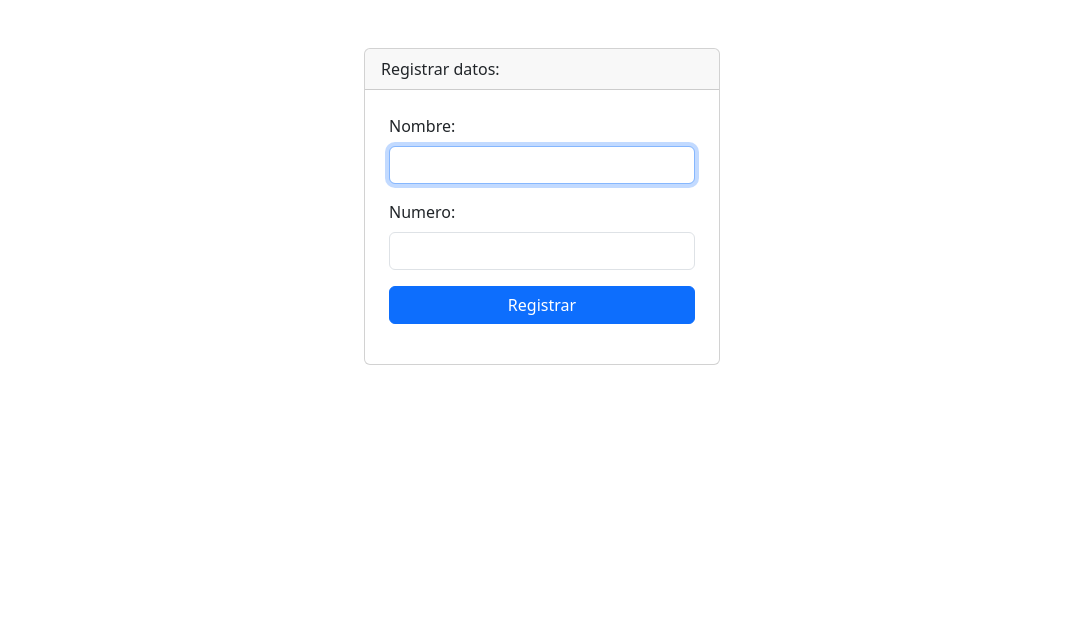
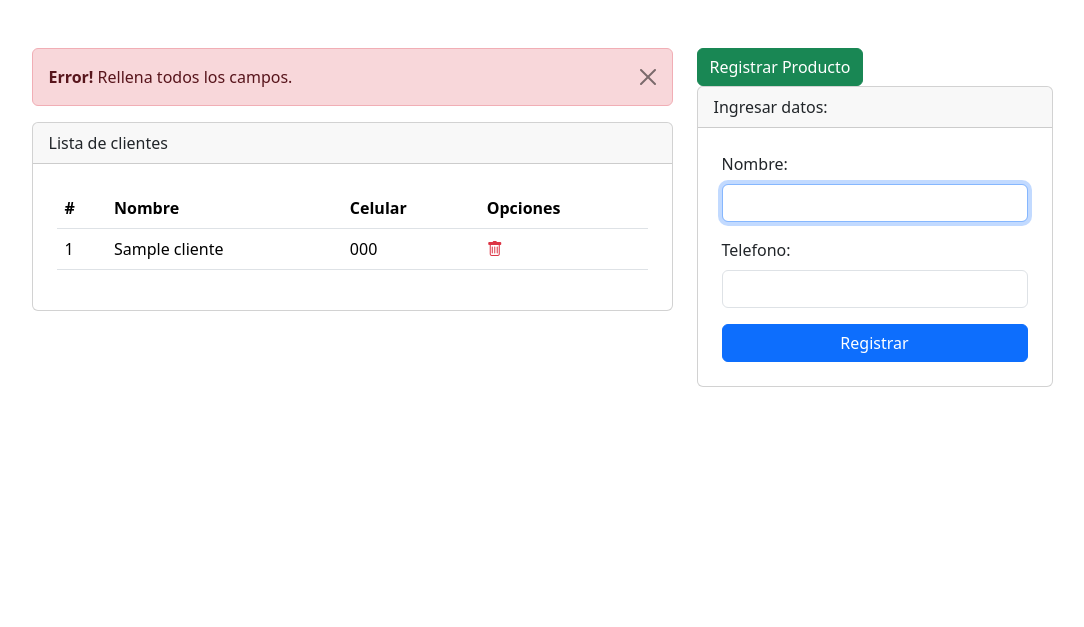
Before and after one commit to LinGuzman/Lab07, a PHP site: page /registrarNumeroC.php?mensaje=falta in a window 1280 px wide. Shown: the part 49-676 px from the top of the page, without its empty margins (98-1182 px from the left). Run offline with PHP 8.4, Linux system fonts and the light colour scheme; tables that the repository leaves empty or names only in its code hold one stand-in row (values such as "Sample post").

Commit message:
tarea terminada

```diff
--- a/Tarea/index.php
+++ b/Tarea/index.php
@@ -41,6 +41,7 @@
 ?>
 
 <div class="container mt-5">
+
     <div class="row justify-content-center">
         <div class="col-md-7">
             <?php
@@ -134,7 +135,7 @@
                                 <td><?php echo $dato->precio; ?></td>
                                 <td><?php echo $dato->stock; ?></td>
                                 <td><?php echo $dato->fecha_ingreso; ?></td>
-                                <td><a class="text-primary" href="agregarPromocion.php?codigo=<?php echo $dato->id; ?>"><i class="bi bi-cursor"></i></a></td>
+                                <td><a href="listaC.php?codigo=<?php echo $dato->id; ?>"><i class="bi bi-cursor"></i></a></td>
                                 <td><a class="text-success" href="editar.php?codigo=<?php echo $dato->id; ?>"><i class="bi bi-pencil-square"></i></a></td>
                                 <td><a onclick="return confirm('Estas seguro de eliminar?');" class="text-danger" href="eliminar.php?codigo=<?php echo $dato->id; ?>"><i class="bi bi-trash"></i></a></td>
                             </tr>
@@ -152,6 +153,7 @@
         </div>
         </section>
         <div class="col-md-4">
+        <a href="registrarNumeroC.php"><input type="submit" class="btn btn-success" value="Registrar Cliente" ></a>
             <div class="card">
                 <div class="card-header">
                     Ingresar datos:
--- a/Tarea/registrarNumeroC.php
+++ b/Tarea/registrarNumeroC.php
@@ -1,23 +1,132 @@
-<html>
 <?php include 'template/header.php' ?>
+
+<?php
+    include_once "model/conexion.php";
+    $sentencia = $bd -> query("select * from clientes");
+    $cliente = $sentencia->fetchAll(PDO::FETCH_OBJ);
+    //print_r($cliente);
+?>
 
 <div class="container mt-5">
     <div class="row justify-content-center">
-        <div class="col-md-4">
+        <div class="col-md-7">
+            <!-- inicio alerta -->
+            <?php
+                if(isset($_GET['mensaje']) and $_GET['mensaje'] == 'falta'){
+            ?>
+            <div class="alert alert-danger alert-dismissible fade show" role="alert">
+            <strong>Error!</strong> Rellena todos los campos.
+            <button type="button" class="btn-close" data-bs-dismiss="alert" aria-label="Close"></button>
+            </div>
+            <?php
+                }
+            ?>
+
+
+            <?php
+                if(isset($_GET['mensaje']) and $_GET['mensaje'] == 'registrado'){
+            ?>
+            <div class="alert alert-success alert-dismissible fade show" role="alert">
+            <strong>Registrado!</strong> Se agregaron los datos.
+            <button type="button" class="btn-close" data-bs-dismiss="alert" aria-label="Close"></button>
+            </div>
+            <?php
+                }
+            ?>
+
+
+
+            <?php
+                if(isset($_GET['mensaje']) and $_GET['mensaje'] == 'error'){
+            ?>
+            <div class="alert alert-danger alert-dismissible fade show" role="alert">
+            <strong>Error!</strong> Vuelve a intentar.
+            <button type="button" class="btn-close" data-bs-dismiss="alert" aria-label="Close"></button>
+            </div>
+            <?php
+                }
+            ?>
+
+
+
+            <?php
+                if(isset($_GET['mensaje']) and $_GET['mensaje'] == 'editado'){
+            ?>
+            <div class="alert alert-success alert-dismissible fade show" role="alert">
+            <strong>Cambiado!</strong> Los datos fueron actualizados.
+            <button type="button" class="btn-close" data-bs-dismiss="alert" aria-label="Close"></button>
+            </div>
+            <?php
+                }
+            ?>
+
+
+            <?php
+                if(isset($_GET['mensaje']) and $_GET['mensaje'] == 'eliminado'){
+            ?>
+            <div class="alert alert-warning alert-dismissible fade show" role="alert">
+            <strong>Eliminado!</strong> Los datos fueron borrados.
+            <button type="button" class="btn-close" data-bs-dismiss="alert" aria-label="Close"></button>
+            </div>
+            <?php
+                }
+            ?>
+
+            <!-- fin alerta -->
             <div class="card">
                 <div class="card-header">
-                    Registrar datos:
+                    Lista de clientes
                 </div>
-                <form class="p-4" method="POST" action="enviarMensaje.php">
+                <div class="p-4">
+                    <table class="table align-middle">
+                        <thead>
+                            <tr>
+                                <th scope="col">#</th>
+                                <th scope="col">Nombre</th>
+                                <th scope="col">Celular</th>
+                                <th scope="col" colspan="1">Opciones</th>
+                            </tr>
+                        </thead>
+                        <tbody>
+
+                            <?php
+                                foreach($cliente as $dato){
+                            ?>
+
+                            <tr>
+                                <td scope="row"><?php echo $dato->id; ?></td>
+                                <td><?php echo $dato->nombre_cliente; ?></td>
+                                <td><?php echo $dato->numero_telefono; ?></td>
+                                <td><a onclick="return confirm('Estas seguro de eliminar?');" class="text-danger" href="eliminarC.php?codigo=<?php echo $dato->id; ?>"><i class="bi bi-trash"></i></a></td>
+                            </tr>
+
+                            <?php
+                                }
+                            ?>
+
+                        </tbody>
+                    </table>
+
+                </div>
+            </div>
+        </div>
+        <div class="col-md-4">
+            <a href="index.php"><input type="submit" class="btn btn-success" value="Registrar Producto" ></a>
+            <div class="card">
+                <div class="card-header">
+                    Ingresar datos:
+                </div>
+                <form class="p-4" method="POST" action="registrarC.php">
                     <div class="mb-3">
                         <label class="form-label">Nombre: </label>
                         <input type="text" class="form-control" name="txtNombre" autofocus required>
                     </div>
                     <div class="mb-3">
-                        <label class="form-label">Numero: </label>
-                        <input type="number" class="form-control" name="txtnumero" autofocus required>
+                        <label class="form-label">Telefono: </label>
+                        <input type="number" class="form-control" name="txtCelular" autofocus required>
                     </div>
                     <div class="d-grid">
+                        <input type="hidden" name="oculto" value="1">
                         <input type="submit" class="btn btn-primary" value="Registrar">
                     </div>
                 </form>
@@ -27,4 +136,3 @@
 </div>
 
 <?php include 'template/footer.php' ?>
-</html>
```
Also changed, not shown: Tarea/agregarPromocion.php (+5 -2 lines), Tarea/eliminarC.php (added, +21 -0 lines), Tarea/enviarMensaje.php (+14 -26 lines), Tarea/listaC.php (added, +49 -0 lines), Tarea/prueba.php (+25 -2 lines), Tarea/registrarC.php (added, +22 -0 lines), Tarea/registrarPromocion.php (+4 -4 lines).
